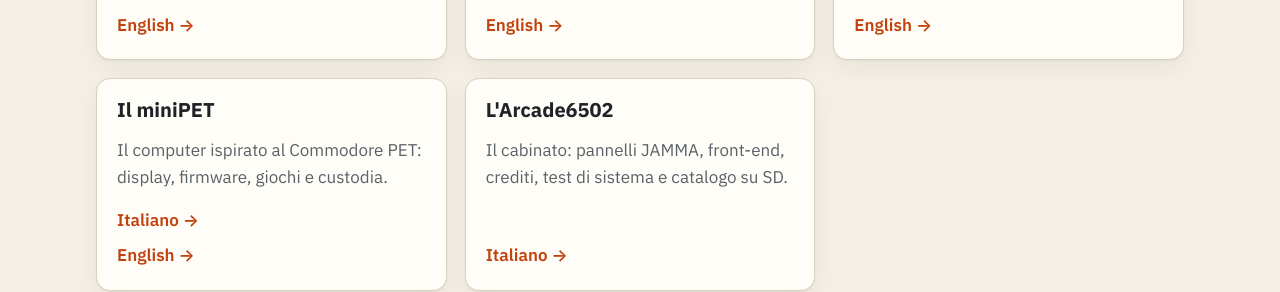
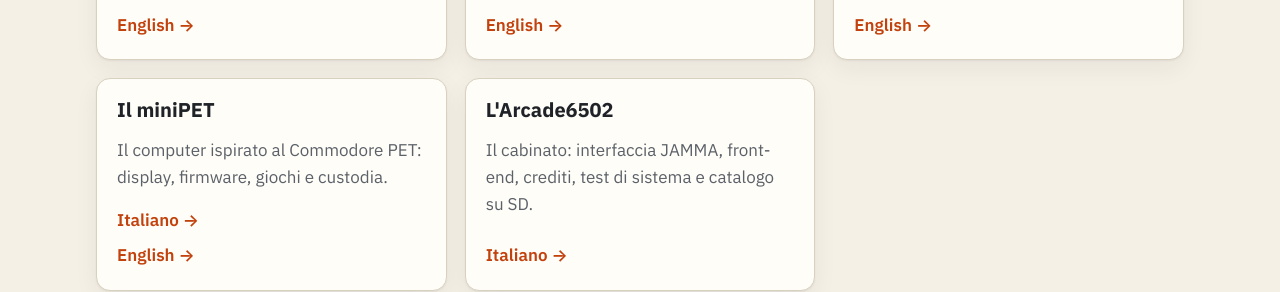
Before and after one commit to Boogs77/boogs77.github.io, a plain HTML site: page it/index.html in a window 1280 px wide. Shown: the part 7300-7592 px from the top of the page. Drawn offline with Linux system fonts and the light colour scheme.

Commit message:
Correzione: il cabinato ha una sola interfaccia JAMMA, non due pannelli JAMMA (sezione Video)
Co-Authored-By: Claude Sonnet 5.5 <noreply@anthropic.com>

```diff
--- a/it/index.html
+++ b/it/index.html
@@ -297,7 +297,7 @@
         <article class="card">
           <div class="body">
             <h3>L'Arcade6502</h3>
-            <p>Il cabinato: pannelli JAMMA, front-end, crediti, test di sistema e catalogo su SD.</p>
+            <p>Il cabinato: interfaccia JAMMA, front-end, crediti, test di sistema e catalogo su SD.</p>
             <a class="more" href="https://youtu.be/8jpY8511fZo">Italiano →</a>
           </div>
         </article>
```
